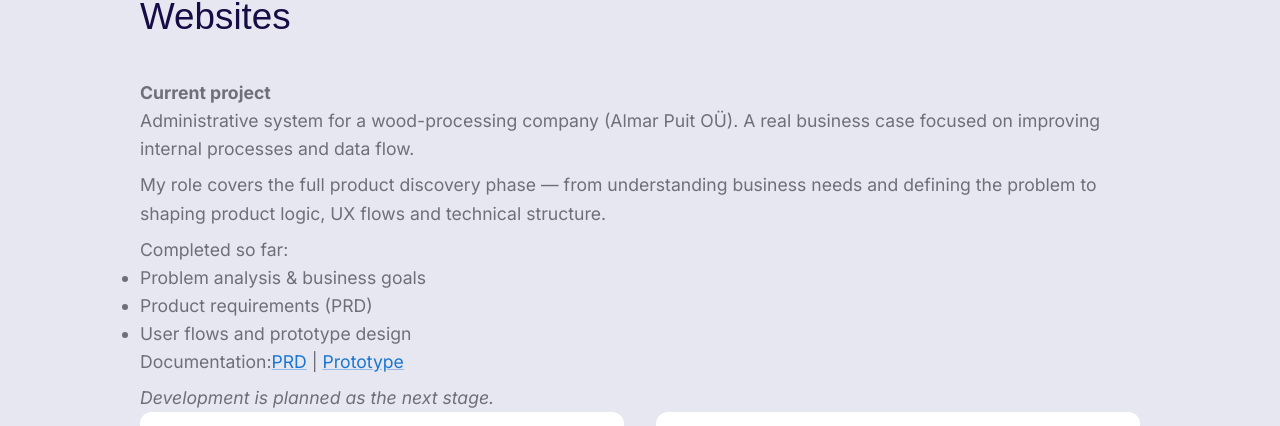
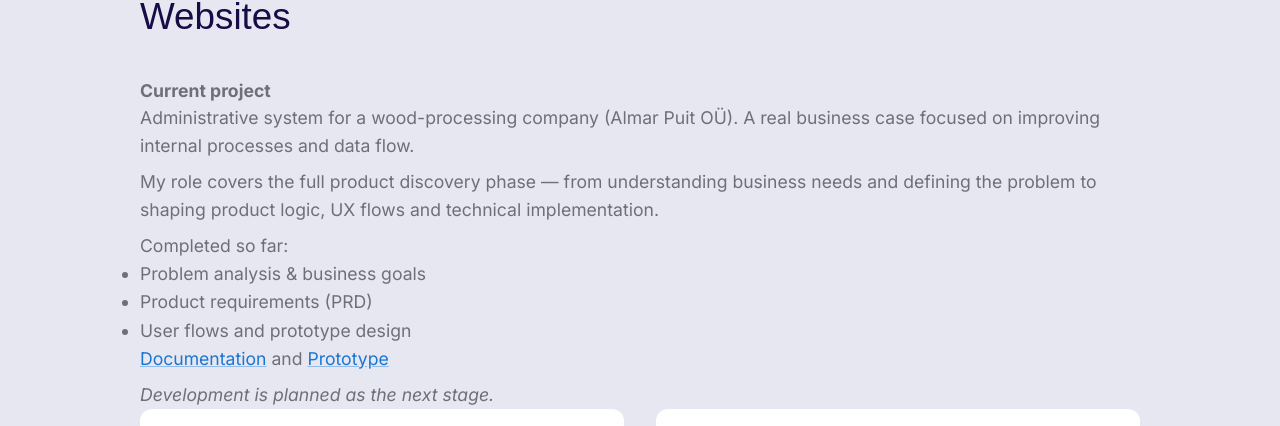
Before and after one commit to juliataro/portfolio, a React (Vite) app: page /projects/websites in a window 1280 px wide. Shown: the part 228-654 px from the top of the page. Built offline with nearby package versions, Linux system fonts and the light colour scheme; grey boxes are pictures that could not be loaded; a web font is replaced by a local one.

Commit message:
Almar Puit web app  project

```diff
--- a/src/pages/websites.tsx
+++ b/src/pages/websites.tsx
@@ -83,7 +83,7 @@ export default function WebsitesPage() {
           </Typography>
 
           <Box>
-            <Typography variant="body1" sx={{ mt: 2, fontWeight: "bold" }}>
+            <Typography variant="body2" sx={{ mt: 2, fontWeight: "bold" }}>
               Current project
             </Typography>
 
@@ -96,12 +96,12 @@ export default function WebsitesPage() {
             <Typography sx={{ mt: 1 }}>
               My role covers the full product discovery phase — from
               understanding business needs and defining the problem to shaping
-              product logic, UX flows and technical structure.
+              product logic, UX flows and technical implementation.
             </Typography>
 
             <Typography sx={{ mt: 1 }}>
               Completed so far:
-              <ul>
+              <ul sx={{ ml: 5 }}>
                 <li>Problem analysis & business goals</li>
                 <li>Product requirements (PRD)</li>
                 <li>User flows and prototype design</li>
@@ -109,11 +109,10 @@ export default function WebsitesPage() {
             </Typography>
 
             <Typography>
-              Documentation:
               <Link href="https://docs.google.com/document/d/1QM6ferpC5oIzlljenawGArDW3qCIoZP29-MYWaukCCQ/edit?usp=sharing">
-                PRD
+                Documentation
               </Link>
-              {" | "}
+              {" and "}
               <Link href="https://bit.ly/498WzzC">Prototype</Link>
             </Typography>
 
```
